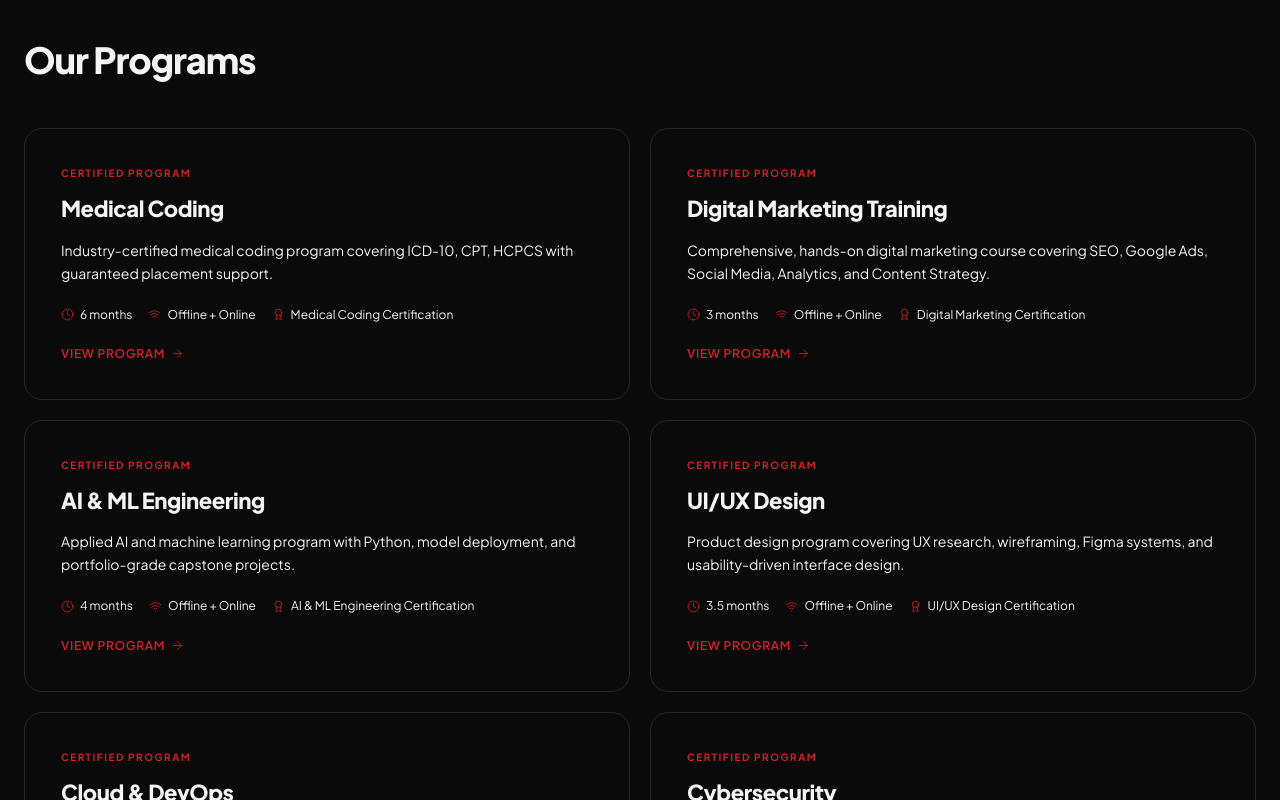
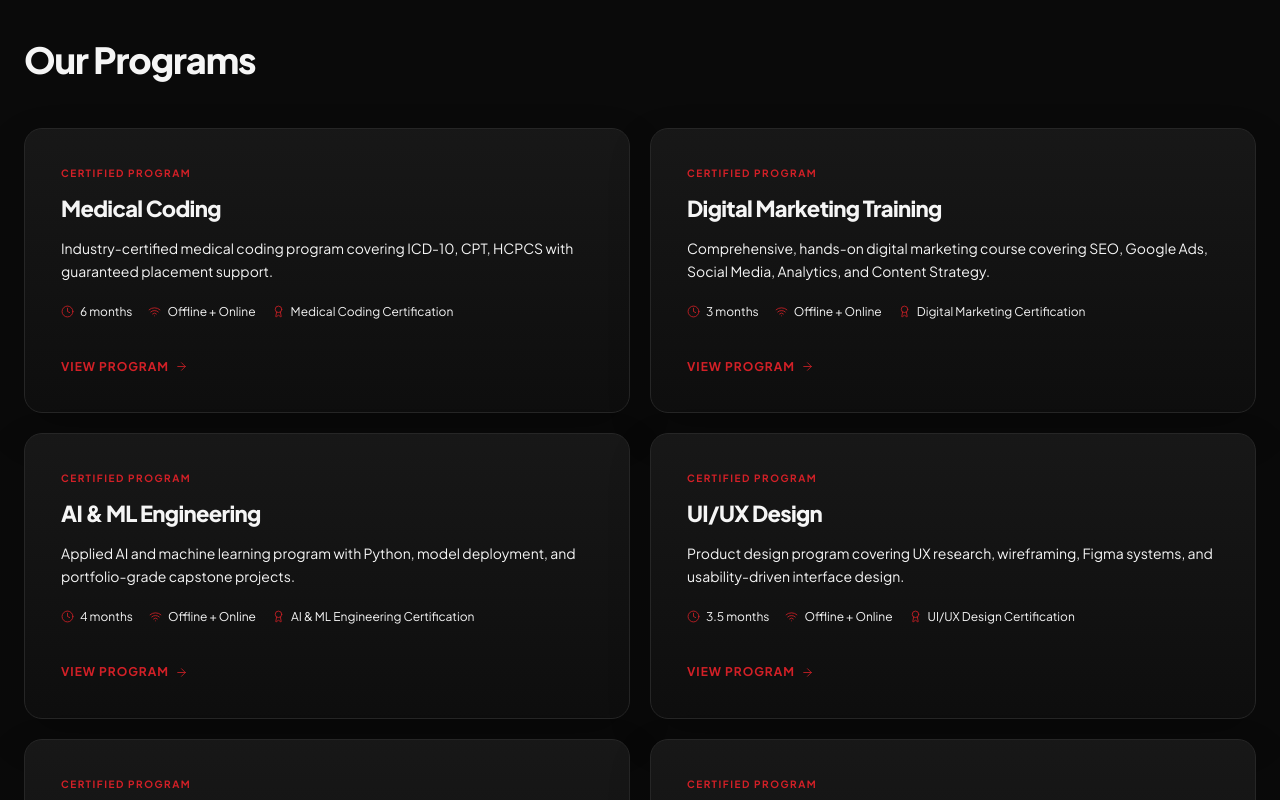
Before and after one commit to ShaikYakoub/maverick-technovations, a Next.js app: page /academy in a window 1280 px wide. Shown: the part 1120-1920 px from the top of the page. Built offline with nearby package versions, Linux system fonts and the light colour scheme.

Commit message:
feat(academy): make expanded card arrow use orange gradient for visual consistency

```diff
--- a/components/shared/ExpandableAcademyGrid.tsx
+++ b/components/shared/ExpandableAcademyGrid.tsx
@@ -1,10 +1,9 @@
 "use client";
 
 import { useEffect, useMemo, useRef, useState } from "react";
-import { AnimatePresence, LayoutGroup, motion } from "motion/react";
-import Link from "next/link";
+import { AnimatePresence, motion } from "motion/react";
 import { useRouter } from "next/navigation";
-import { ArrowRight, Award, Clock, Wifi } from "lucide-react";
+import { ArrowRight, Award, Clock, Sparkles, Wifi } from "lucide-react";
 import { MEDIA_ASSETS } from "@/lib/mediaManifest";
 
 interface AcademyCourseItem {
@@ -23,21 +22,23 @@ interface ExpandableAcademyGridProps {
 const PLACEHOLDER_WEBM =
   "https://interactive-examples.mdn.mozilla.net/media/cc0-videos/flower.webm";
 const HOVER_OPEN_DELAY_MS = 1200;
-const VIDEO_START_DELAY_MS = 2000;
+const VIDEO_START_DELAY_MS = 1000;
+const DESKTOP_COLLAPSED_HEIGHT = "clamp(264px, 31vw, 312px)";
+const DESKTOP_EXPANDED_HEIGHT = "clamp(388px, 38vw, 450px)";
 
 export default function ExpandableAcademyGrid({
   courses,
 }: ExpandableAcademyGridProps) {
   const router = useRouter();
   const [expandedSlug, setExpandedSlug] = useState<string | null>(null);
+  const [hoveredSlug, setHoveredSlug] = useState<string | null>(null);
   const [touchMode, setTouchMode] = useState(false);
   const [videoReady, setVideoReady] = useState(false);
   const [shouldLoadVideo, setShouldLoadVideo] = useState(false);
   const videoRef = useRef<HTMLVideoElement>(null);
+  const hoverIntentRef = useRef<ReturnType<typeof setTimeout> | null>(null);
   const videoDelayRef = useRef<ReturnType<typeof setTimeout> | null>(null);
-  const timersRef = useRef<
-    Record<string, ReturnType<typeof setTimeout> | undefined>
-  >({});
+  const activeMediaSlugRef = useRef<string | null>(null);
 
   useEffect(() => {
     const query = window.matchMedia(
@@ -59,43 +60,26 @@ export default function ExpandableAcademyGrid({
   }, [expandedSlug, touchMode]);
 
   useEffect(() => {
-    if (!expandedSlug) {
-      setVideoReady(false);
-      setShouldLoadVideo(false);
-      return;
-    }
-    setVideoReady(false);
-    setShouldLoadVideo(false);
-    if (videoDelayRef.current) clearTimeout(videoDelayRef.current);
-    videoDelayRef.current = setTimeout(() => {
-      setShouldLoadVideo(true);
-    }, VIDEO_START_DELAY_MS);
-
     const onKeyDown = (event: KeyboardEvent) => {
       if (event.key === "Escape") {
         setExpandedSlug(null);
+        setShouldLoadVideo(false);
+        setVideoReady(false);
       }
     };
     window.addEventListener("keydown", onKeyDown);
-    return () => {
-      window.removeEventListener("keydown", onKeyDown);
-      if (videoDelayRef.current) {
-        clearTimeout(videoDelayRef.current);
-        videoDelayRef.current = null;
-      }
-    };
-  }, [expandedSlug]);
+    return () => window.removeEventListener("keydown", onKeyDown);
+  }, []);
 
   useEffect(() => {
     if (!shouldLoadVideo || !videoRef.current) return;
     void videoRef.current.play().catch(() => undefined);
-  }, [shouldLoadVideo]);
+  }, [shouldLoadVideo, expandedSlug]);
 
   useEffect(() => {
     return () => {
-      Object.values(timersRef.current).forEach((timer) => {
-        if (timer) clearTimeout(timer);
-      });
+      if (hoverIntentRef.current) clearTimeout(hoverIntentRef.current);
+      if (videoDelayRef.current) clearTimeout(videoDelayRef.current);
     };
   }, []);
 
@@ -104,66 +88,194 @@ export default function ExpandableAcademyGrid({
     [courses, expandedSlug],
   );
 
+  const resetMediaState = () => {
+    setShouldLoadVideo(false);
+    setVideoReady(false);
+    if (videoDelayRef.current) {
+      clearTimeout(videoDelayRef.current);
+      videoDelayRef.current = null;
+    }
+  };
+
+  const startMediaDelay = (slug: string) => {
+    activeMediaSlugRef.current = slug;
+    setShouldLoadVideo(false);
+    setVideoReady(false);
+    if (videoDelayRef.current) clearTimeout(videoDelayRef.current);
+    videoDelayRef.current = setTimeout(() => {
+      if (activeMediaSlugRef.current === slug) {
+        setShouldLoadVideo(true);
+      }
+    }, VIDEO_START_DELAY_MS);
+  };
+
   const beginHoverIntent = (slug: string) => {
     if (touchMode) return;
-    if (timersRef.current[slug]) clearTimeout(timersRef.current[slug]);
-    timersRef.current[slug] = setTimeout(() => {
+    setHoveredSlug(slug);
+    if (hoverIntentRef.current) clearTimeout(hoverIntentRef.current);
+    startMediaDelay(slug);
+    hoverIntentRef.current = setTimeout(() => {
       setExpandedSlug(slug);
     }, HOVER_OPEN_DELAY_MS);
   };
 
   const cancelHoverIntent = (slug: string) => {
-    const timer = timersRef.current[slug];
-    if (timer) {
-      clearTimeout(timer);
-      timersRef.current[slug] = undefined;
+    if (touchMode) return;
+    setHoveredSlug(null);
+    if (hoverIntentRef.current) {
+      clearTimeout(hoverIntentRef.current);
+      hoverIntentRef.current = null;
+    }
+    if (activeMediaSlugRef.current === slug) {
+      activeMediaSlugRef.current = null;
+    }
+    resetMediaState();
+    if (expandedSlug === slug) {
+      setExpandedSlug(null);
     }
   };
 
+  const openTouchCard = (slug: string) => {
+    setHoveredSlug(null);
+    setExpandedSlug(slug);
+    startMediaDelay(slug);
+  };
+
   const navigateToCourse = (slug: string) => {
+    setHoveredSlug(null);
     setExpandedSlug(null);
+    activeMediaSlugRef.current = null;
+    resetMediaState();
     router.push(`/academy/${slug}`);
   };
 
-  return (
-    <LayoutGroup>
-      <div className="grid-card-2" style={{ gap: "20px" }}>
-        {courses.map((course) => {
-          const isExpanded = expandedSlug === course.slug;
+  const renderCard = (
+    course: AcademyCourseItem,
+    isExpanded: boolean,
+    forceExpanded = false,
+  ) => {
+    const showExpandedState = forceExpanded || (!touchMode && isExpanded);
+    const showVideo =
+      shouldLoadVideo && activeMediaSlugRef.current === course.slug;
+    const showHoverLift =
+      !touchMode && !showExpandedState && hoveredSlug === course.slug;
 
     return (
-            <motion.button
-              key={course.slug}
-              type="button"
-              layoutId={`academy-card-${course.slug}`}
-              onHoverStart={() => beginHoverIntent(course.slug)}
-              onHoverEnd={() => cancelHoverIntent(course.slug)}
+      <motion.div
+        animate={
+          showExpandedState
+            ? {
+                y: -10,
+                scale: 1.035,
+                height: touchMode ? "auto" : DESKTOP_EXPANDED_HEIGHT,
+                boxShadow: "0 34px 90px rgba(0,0,0,0.56)",
+                borderColor: "rgba(239,89,36,0.42)",
+              }
+            : {
+                y: showHoverLift ? -6 : 0,
+                scale: showHoverLift ? 1.015 : 1,
+                height: touchMode ? "auto" : DESKTOP_COLLAPSED_HEIGHT,
+                boxShadow: "0 18px 44px rgba(0,0,0,0.18)",
+                borderColor: "var(--color-border)",
+              }
+        }
+        transition={{
+          type: "spring",
+          stiffness: 240,
+          damping: 26,
+          mass: 0.92,
+        }}
         onClick={() => {
           if (touchMode) {
-                  setExpandedSlug(course.slug);
+            openTouchCard(course.slug);
+            return;
+          }
+          if (showExpandedState) {
+            navigateToCourse(course.slug);
           }
         }}
-              whileHover={touchMode ? undefined : { y: -10 }}
-              transition={{
-                y: { type: "spring", stiffness: 320, damping: 28 },
-              }}
         style={{
-                display: "flex",
-                flexDirection: "column",
-                gap: "20px",
-                padding: "clamp(24px, 5vw, 36px)",
-                borderRadius: "18px",
+          position: touchMode ? "relative" : "absolute",
+          inset: touchMode ? undefined : 0,
+          display: "grid",
+          gridTemplateRows: showExpandedState
+            ? "auto auto 1fr auto"
+            : "1fr auto",
+          width: "100%",
+          borderRadius: showExpandedState ? "22px" : "18px",
           border: "1px solid var(--color-border)",
-                background: "var(--color-dark-elevated)",
-                textDecoration: "none",
-                transition: "border-color 0.2s",
-                textAlign: "left",
-                cursor: "none",
-                minHeight: "100%",
-                visibility: isExpanded ? "hidden" : "visible",
+          background:
+            "linear-gradient(180deg, rgba(24,24,24,0.98) 0%, rgba(14,14,14,0.98) 100%)",
+          overflow: "hidden",
+          cursor: touchMode ? "pointer" : "none",
+          backdropFilter: "blur(18px)",
+          WebkitBackdropFilter: "blur(18px)",
         }}
       >
-              <div>
+        {showExpandedState ? (
+          <div
+            style={{
+              position: "relative",
+              height: "clamp(172px, 18vw, 218px)",
+              overflow: "hidden",
+            }}
+          >
+            <img
+              src={MEDIA_ASSETS.academy.heroImage}
+              alt={course.title}
+              style={{
+                width: "100%",
+                height: "100%",
+                objectFit: "cover",
+                opacity: videoReady ? 0 : 1,
+                transition: "opacity 0.3s ease",
+              }}
+            />
+            {showVideo ? (
+              <video
+                ref={videoRef}
+                muted
+                loop
+                playsInline
+                preload="metadata"
+                onCanPlay={() => setVideoReady(true)}
+                poster={MEDIA_ASSETS.academy.heroImage}
+                style={{
+                  position: "absolute",
+                  inset: 0,
+                  width: "100%",
+                  height: "100%",
+                  objectFit: "cover",
+                  opacity: videoReady ? 1 : 0,
+                  transition: "opacity 0.3s ease",
+                }}
+              >
+                <source src={PLACEHOLDER_WEBM} type="video/webm" />
+              </video>
+            ) : null}
+          </div>
+        ) : null}
+
+        {showExpandedState ? (
+          <div
+            style={{
+              height: "1px",
+              background:
+                "linear-gradient(90deg, rgba(239,89,36,0) 0%, rgba(239,89,36,0.46) 48%, rgba(239,89,36,0) 100%)",
+            }}
+          />
+        ) : null}
+
+        <div
+          style={{
+            display: "grid",
+            gap: showExpandedState ? "12px" : "18px",
+            padding: showExpandedState ? "18px" : "clamp(24px, 5vw, 36px)",
+            alignContent: "start",
+          }}
+        >
+          <div style={{ display: "grid", gap: "10px" }}>
+            {!showExpandedState ? (
               <p
                 style={{
                   fontFamily: "var(--font-body)",
@@ -172,36 +284,78 @@ export default function ExpandableAcademyGrid({
                   letterSpacing: "0.15em",
                   textTransform: "uppercase",
                   color: "var(--color-brand-red)",
-                    marginBottom: "10px",
                 }}
               >
                 Certified Program
               </p>
+            ) : null}
+            <div style={{ display: "grid", gap: "10px", flex: 1 }}>
+              <div
+                style={{
+                  display: "flex",
+                  alignItems: "center",
+                  justifyContent: "space-between",
+                  gap: "10px",
+                }}
+              >
                 <h3
                   style={{
                     fontFamily: "var(--font-display)",
                     fontWeight: 800,
-                    fontSize: "clamp(20px, 4vw, 22px)",
-                    letterSpacing: "-0.02em",
+                    fontSize: showExpandedState
+                      ? "clamp(20px, 2.5vw, 26px)"
+                      : "clamp(20px, 4vw, 22px)",
+                    letterSpacing: "-0.03em",
                     color: "var(--color-text-primary)",
-                    marginBottom: "12px",
                   }}
                 >
                   {course.title}
                 </h3>
+                {showExpandedState ? (
+                  <span
+                    aria-hidden="true"
+                    style={{
+                      width: "30px",
+                      height: "30px",
+                      borderRadius: "999px",
+                      border: "1px solid rgba(239,89,36,0.28)",
+                      background: "var(--gradient-brand-premium)",
+                      display: "inline-flex",
+                      alignItems: "center",
+                      justifyContent: "center",
+                      flexShrink: 0,
+                      boxShadow: "0 2px 8px 0 rgba(239,89,36,0.10)",
+                    }}
+                  >
+                    <ArrowRight
+                      size={13}
+                      strokeWidth={1.8}
+                      style={{ color: "#fff" }}
+                    />
+                  </span>
+                ) : null}
+              </div>
               <p
                 style={{
                   fontFamily: "var(--font-body)",
-                    fontSize: "14px",
-                    lineHeight: 1.65,
+                  fontSize: showExpandedState ? "13px" : "14px",
+                  lineHeight: 1.7,
                   color: "var(--color-text-secondary)",
                 }}
               >
                 {course.description}
               </p>
             </div>
+          </div>
 
-              <div style={{ display: "flex", gap: "16px", flexWrap: "wrap" }}>
+          {!showExpandedState ? (
+            <div
+              style={{
+                display: "flex",
+                gap: "16px",
+                flexWrap: "wrap",
+              }}
+            >
               <span
                 style={{
                   display: "inline-flex",
@@ -254,7 +408,53 @@ export default function ExpandableAcademyGrid({
                 {course.credential}
               </span>
             </div>
+          ) : null}
 
+          {showExpandedState ? (
+            <div
+              style={{
+                borderRadius: "14px",
+                border: "1px solid rgba(239,89,36,0.24)",
+                background: "rgba(239,89,36,0.08)",
+                padding: "12px",
+                display: "grid",
+                gap: "6px",
+              }}
+            >
+              <p
+                style={{
+                  fontFamily: "var(--font-body)",
+                  fontSize: "10px",
+                  fontWeight: 700,
+                  letterSpacing: "0.12em",
+                  textTransform: "uppercase",
+                  color: "var(--color-brand-orange)",
+                }}
+              >
+                Outcome Focus
+              </p>
+              <p
+                style={{
+                  fontFamily: "var(--font-body)",
+                  fontSize: "12px",
+                  lineHeight: 1.6,
+                  color: "var(--color-text-secondary)",
+                }}
+              >
+                Portfolio proof, interview confidence, and role-ready execution
+                habits.
+              </p>
+            </div>
+          ) : null}
+        </div>
+
+        <div
+          style={{
+            padding: showExpandedState
+              ? "0 18px 18px"
+              : "0 clamp(24px, 5vw, 36px) clamp(24px, 5vw, 36px)",
+          }}
+        >
           <div
             style={{
               display: "flex",
@@ -262,69 +462,85 @@ export default function ExpandableAcademyGrid({
               gap: "6px",
               fontFamily: "var(--font-body)",
               fontSize: "12px",
-                  fontWeight: 600,
-                  letterSpacing: "0.06em",
+              fontWeight: 700,
+              letterSpacing: "0.08em",
               textTransform: "uppercase",
-                  color: "var(--color-brand-red)",
-                  marginTop: "auto",
+              color: showExpandedState
+                ? "var(--color-text-primary)"
+                : "var(--color-brand-red)",
             }}
           >
-                View Program
+            {showExpandedState ? "Open Program" : "View Program"}
             <ArrowRight size={13} strokeWidth={1.5} />
           </div>
-            </motion.button>
+        </div>
+      </motion.div>
+    );
+  };
+
+  return (
+    <>
+      <div className="grid-card-2" style={{ gap: "20px", overflow: "visible" }}>
+        {courses.map((course) => {
+          const isExpanded = expandedSlug === course.slug;
+
+          return (
+            <div
+              key={course.slug}
+              onMouseEnter={() => beginHoverIntent(course.slug)}
+              onMouseLeave={() => cancelHoverIntent(course.slug)}
+              style={{
+                position: "relative",
+                minHeight: touchMode ? "auto" : DESKTOP_COLLAPSED_HEIGHT,
+                zIndex: !touchMode && isExpanded ? 30 : 1,
+              }}
+            >
+              {renderCard(course, isExpanded)}
+            </div>
           );
         })}
       </div>
 
       <AnimatePresence>
-        {expandedCourse ? (
+        {touchMode && expandedCourse ? (
           <motion.div
             key={`${expandedCourse.slug}-overlay`}
             initial={{ opacity: 0 }}
             animate={{ opacity: 1 }}
             exit={{ opacity: 0 }}
             transition={{ duration: 0.2 }}
-            onClick={() => setExpandedSlug(null)}
-            className={touchMode ? "backdrop-blur-md bg-black/80" : undefined}
+            onClick={() => {
+              setExpandedSlug(null);
+              activeMediaSlugRef.current = null;
+              resetMediaState();
+            }}
             style={{
               position: "fixed",
               inset: 0,
-              zIndex: touchMode ? 100 : 50,
-              background: touchMode ? "rgba(0,0,0,0.8)" : "rgba(0,0,0,0.42)",
-              backdropFilter: touchMode ? "blur(12px)" : "blur(2px)",
-              WebkitBackdropFilter: touchMode ? "blur(12px)" : "blur(2px)",
-              padding: touchMode ? "20px" : "36px",
+              zIndex: 100,
+              background: "rgba(0,0,0,0.82)",
+              backdropFilter: "blur(12px)",
+              WebkitBackdropFilter: "blur(12px)",
+              padding: "20px",
               display: "flex",
               alignItems: "center",
               justifyContent: "center",
             }}
           >
-            <motion.div
-              layoutId={`academy-card-${expandedCourse.slug}`}
-              onMouseLeave={() => {
-                if (!touchMode) setExpandedSlug(null);
-              }}
-              onClick={(event) => {
-                event.stopPropagation();
-                navigateToCourse(expandedCourse.slug);
-              }}
+            <div
+              onClick={(event) => event.stopPropagation()}
               style={{
-                width: "min(860px, 100%)",
-                borderRadius: "20px",
-                border: "1px solid rgba(239,89,36,0.4)",
-                background: "var(--color-dark-elevated)",
-                overflow: "hidden",
+                width: "min(540px, 100%)",
                 position: "relative",
-                boxShadow: "0 30px 80px rgba(0,0,0,0.58)",
               }}
             >
               <button
                 type="button"
                 aria-label="Close expanded card"
-                onClick={(event) => {
-                  event.stopPropagation();
+                onClick={() => {
                   setExpandedSlug(null);
+                  activeMediaSlugRef.current = null;
+                  resetMediaState();
                 }}
                 style={{
                   position: "absolute",
@@ -336,143 +552,16 @@ export default function ExpandableAcademyGrid({
                   border: "1px solid rgba(239,89,36,0.42)",
                   background: "rgba(10,10,10,0.72)",
                   color: "var(--color-text-primary)",
-                  cursor: "none",
                   zIndex: 3,
                 }}
               >
                 x
               </button>
-
-              <div
-                style={{
-                  position: "relative",
-                  height: touchMode ? "200px" : "290px",
-                }}
-              >
-                <img
-                  src={MEDIA_ASSETS.academy.heroImage}
-                  alt={expandedCourse.title}
-                  style={{
-                    width: "100%",
-                    height: "100%",
-                    objectFit: "cover",
-                    opacity: videoReady ? 0 : 1,
-                    transition: "opacity 0.3s ease",
-                  }}
-                />
-                {shouldLoadVideo ? (
-                  <video
-                    ref={videoRef}
-                    muted
-                    loop
-                    playsInline
-                    preload="metadata"
-                    onCanPlay={() => setVideoReady(true)}
-                    poster={MEDIA_ASSETS.academy.heroImage}
-                    style={{
-                      position: "absolute",
-                      inset: 0,
-                      width: "100%",
-                      height: "100%",
-                      objectFit: "cover",
-                      opacity: videoReady ? 1 : 0,
-                      transition: "opacity 0.3s ease",
-                    }}
-                  >
-                    <source src={PLACEHOLDER_WEBM} type="video/webm" />
-                  </video>
-                ) : null}
+              {renderCard(expandedCourse, true, true)}
             </div>
-
-              <div
-                style={{
-                  borderTop: "1px solid rgba(239,89,36,0.26)",
-                  background: "rgba(6,6,6,0.76)",
-                  backdropFilter: "blur(20px)",
-                  WebkitBackdropFilter: "blur(20px)",
-                  padding: "clamp(16px, 4vw, 22px)",
-                }}
-              >
-                <div
-                  style={{
-                    display: "flex",
-                    alignItems: "flex-start",
-                    justifyContent: "space-between",
-                    gap: "16px",
-                    flexWrap: "wrap",
-                    marginBottom: "12px",
-                  }}
-                >
-                  <div style={{ maxWidth: "620px" }}>
-                    <h3
-                      style={{
-                        fontFamily: "var(--font-display)",
-                        fontWeight: 800,
-                        fontSize: "clamp(20px, 4vw, 30px)",
-                        letterSpacing: "-0.03em",
-                        color: "var(--color-text-primary)",
-                        marginBottom: "8px",
-                      }}
-                    >
-                      {expandedCourse.title}
-                    </h3>
-                    <p
-                      style={{
-                        fontFamily: "var(--font-body)",
-                        fontSize: "clamp(13px, 2.8vw, 15px)",
-                        lineHeight: 1.65,
-                        color: "var(--color-text-secondary)",
-                      }}
-                    >
-                      {expandedCourse.description}
-                    </p>
-                  </div>
-
-                  <Link
-                    href={`/academy/${expandedCourse.slug}`}
-                    onClick={(event) => {
-                      event.stopPropagation();
-                      navigateToCourse(expandedCourse.slug);
-                    }}
-                    style={{
-                      display: "inline-flex",
-                      alignItems: "center",
-                      gap: "8px",
-                      padding: "12px 16px",
-                      borderRadius: "999px",
-                      background:
-                        "linear-gradient(135deg, #F9A01B 0%, #EF5924 50%, #D32027 100%)",
-                      color: "#fff",
-                      fontFamily: "var(--font-display)",
-                      fontWeight: 800,
-                      fontSize: "12px",
-                      letterSpacing: "0.07em",
-                      textTransform: "uppercase",
-                      textDecoration: "none",
-                    }}
-                  >
-                    View Program
-                    <ArrowRight size={14} strokeWidth={1.8} />
-                  </Link>
-                </div>
-
-                <p
-                  style={{
-                    fontFamily: "var(--font-body)",
-                    fontSize: "clamp(12px, 2.6vw, 14px)",
-                    lineHeight: 1.8,
-                    color: "var(--color-text-secondary)",
-                  }}
-                >
-                  Structured modules, mentor checkpoints, practical assignments,
-                  and portfolio-ready projects designed to move you from learner
-                  to operator with placement-grade confidence.
-                </p>
-              </div>
-            </motion.div>
           </motion.div>
         ) : null}
       </AnimatePresence>
-    </LayoutGroup>
+    </>
   );
 }
```
Lines whose indentation alone changed are shown as unchanged.
